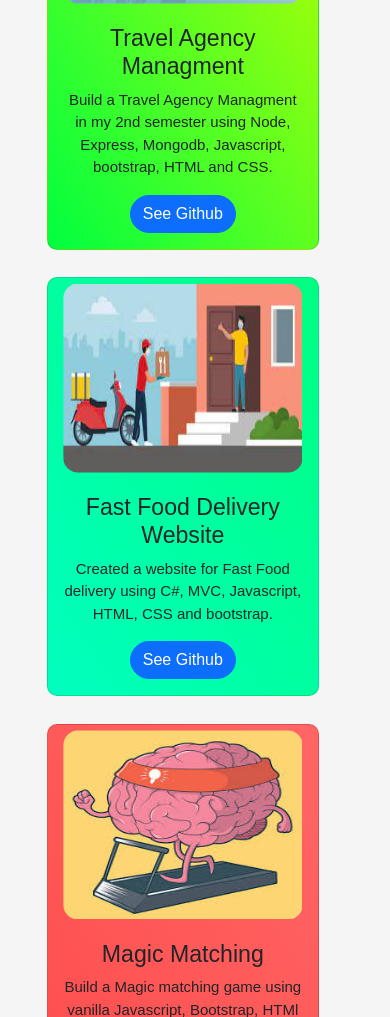
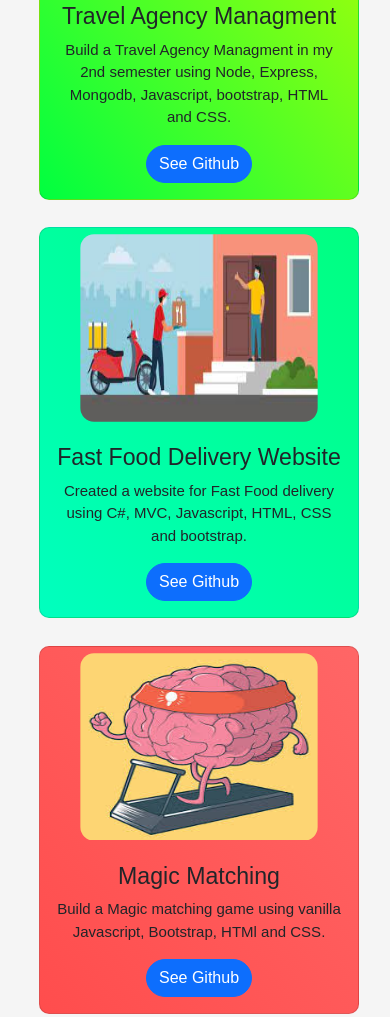
Before and after one commit to SyedKazamRaza/kazam-portfolio-website, a plain HTML site: page src/index.html in a window 390 px wide. Shown: the part 1985-3002 px from the top of the page. Drawn offline with nearby package versions, Linux system fonts and the light colour scheme.

Commit message:
project styling improved

```diff
--- a/src/styling.css
+++ b/src/styling.css
@@ -279,19 +279,19 @@ img{
     }
 
     .leftProject{
-        width: 17rem;
+        width: 20rem;
         text-align: center;
         display: inline-block;
-        margin-left: 12%;
+        margin-left: 10%;
         border-radius: 10px;
         margin-top: 4%;
         margin-bottom: 3%;
     }
     .RightProject{
-        width: 17rem;
+        width: 20rem;
         text-align: center;
         display: inline-block;
-        margin-left: 12%;
+        margin-left: 10%;
         border-radius: 10px;
         margin-top: 4%;
         margin-bottom: 3%;
```
